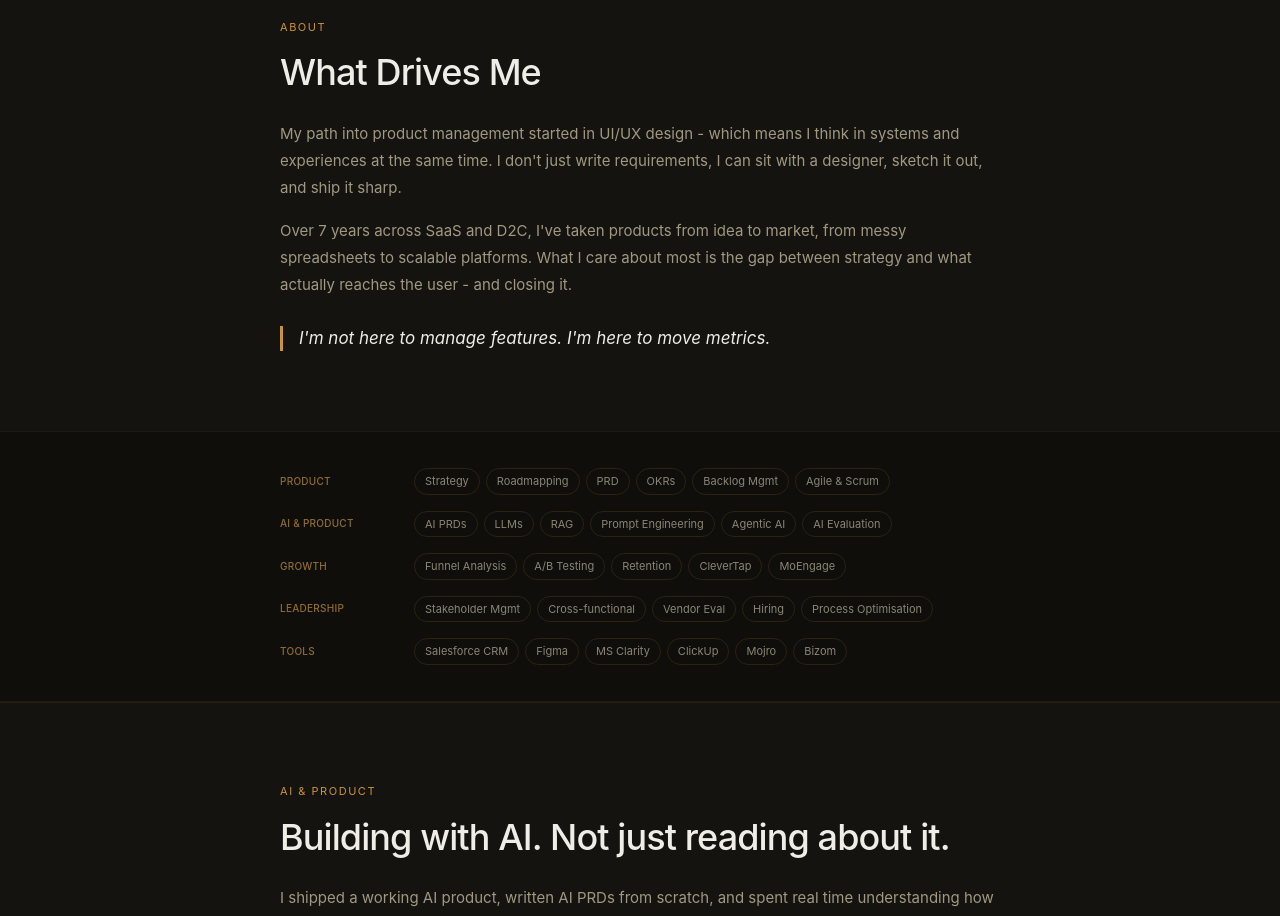
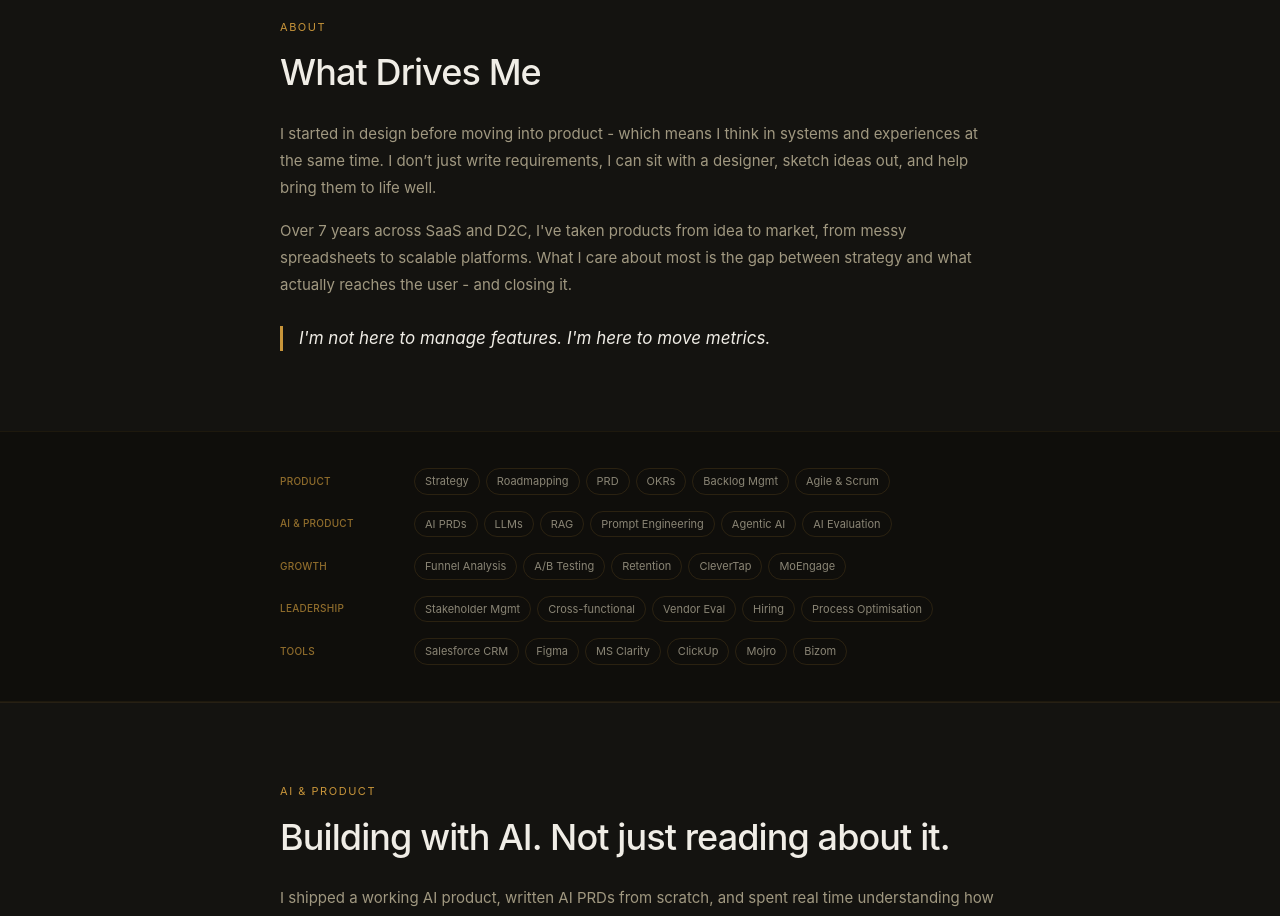
Before and after one commit to Prathik97/Portfoliowebsite, a React (Vite) app: page / in a window 1280 px wide. Shown: the part 1120-2036 px from the top of the page. Built offline with nearby package versions, Linux system fonts and the light colour scheme.

Commit message:
Updated statements across home and experience

```diff
--- a/src/app/pages/Experience.tsx
+++ b/src/app/pages/Experience.tsx
@@ -189,7 +189,7 @@ export default function Experience() {
             Experience
           </h1>
           <p className="text-[17px] text-[#BFBAB0] leading-[1.7]">
-            7 years. Three roles. One consistent thread - I close the gap between strategy and what actually ships.
+            Over 7 years across SaaS and D2C, I’ve focused on translating strategy into products people actually use.
           </p>
         </div>
       </section>
--- a/src/app/pages/Home.tsx
+++ b/src/app/pages/Home.tsx
@@ -187,7 +187,7 @@ export default function Home() {
           <div className="text-[11px] tracking-[0.14em] uppercase text-[#C8953A] mb-4">About</div>
           <h2 className="text-3xl md:text-4xl text-[#F0EDE6] mb-7 tracking-tight">What Drives Me</h2>
           <p className="text-[15px] text-[#A09880] leading-[1.8] mb-4">
-            My path into product management started in UI/UX design - which means I think in systems and experiences at the same time. I don't just write requirements, I can sit with a designer, sketch it out, and ship it sharp.
+            I started in design before moving into product - which means I think in systems and experiences at the same time. I don’t just write requirements, I can sit with a designer, sketch ideas out, and help bring them to life well.
           </p>
           <p className="text-[15px] text-[#A09880] leading-[1.8] mb-7">
             Over 7 years across SaaS and D2C, I've taken products from idea to market, from messy spreadsheets to scalable platforms. What I care about most is the gap between strategy and what actually reaches the user - and closing it.
```
Also changed, not shown: 2 other files (tests, documents, lock files or other folders).
